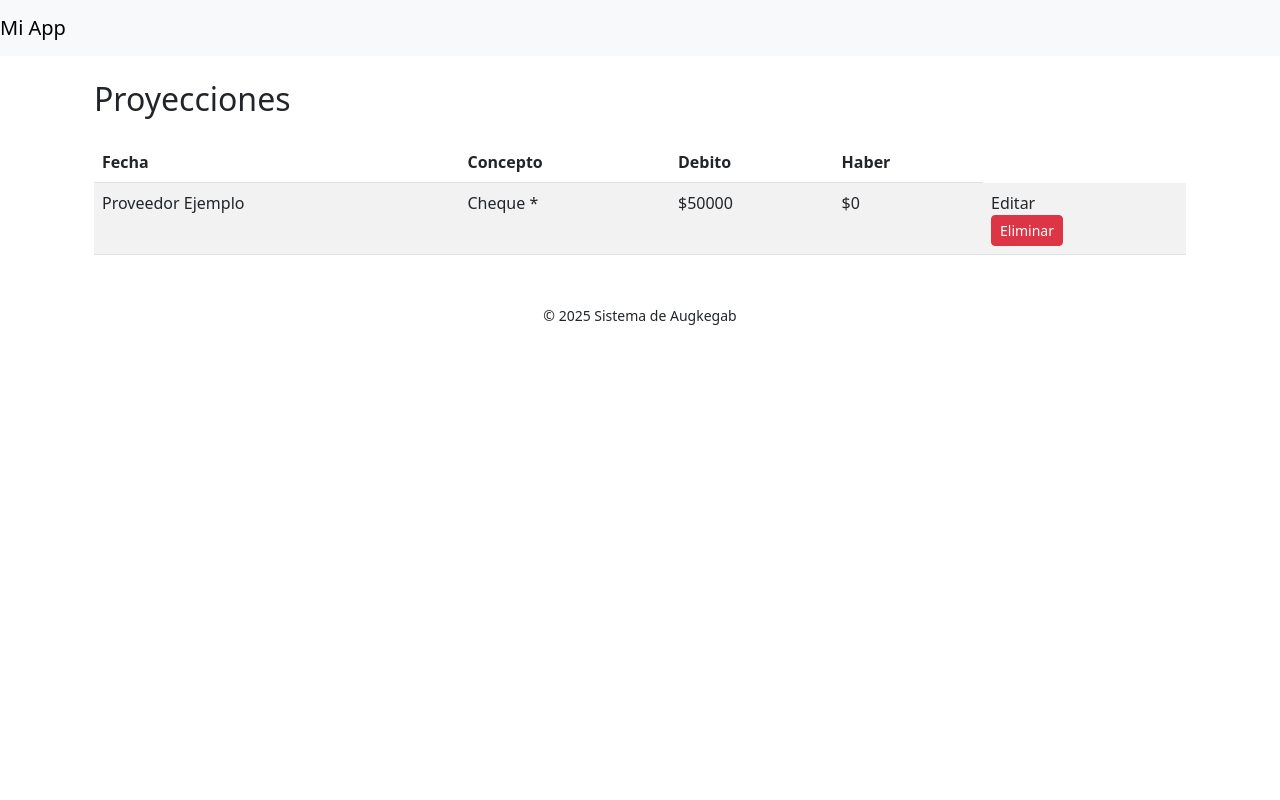
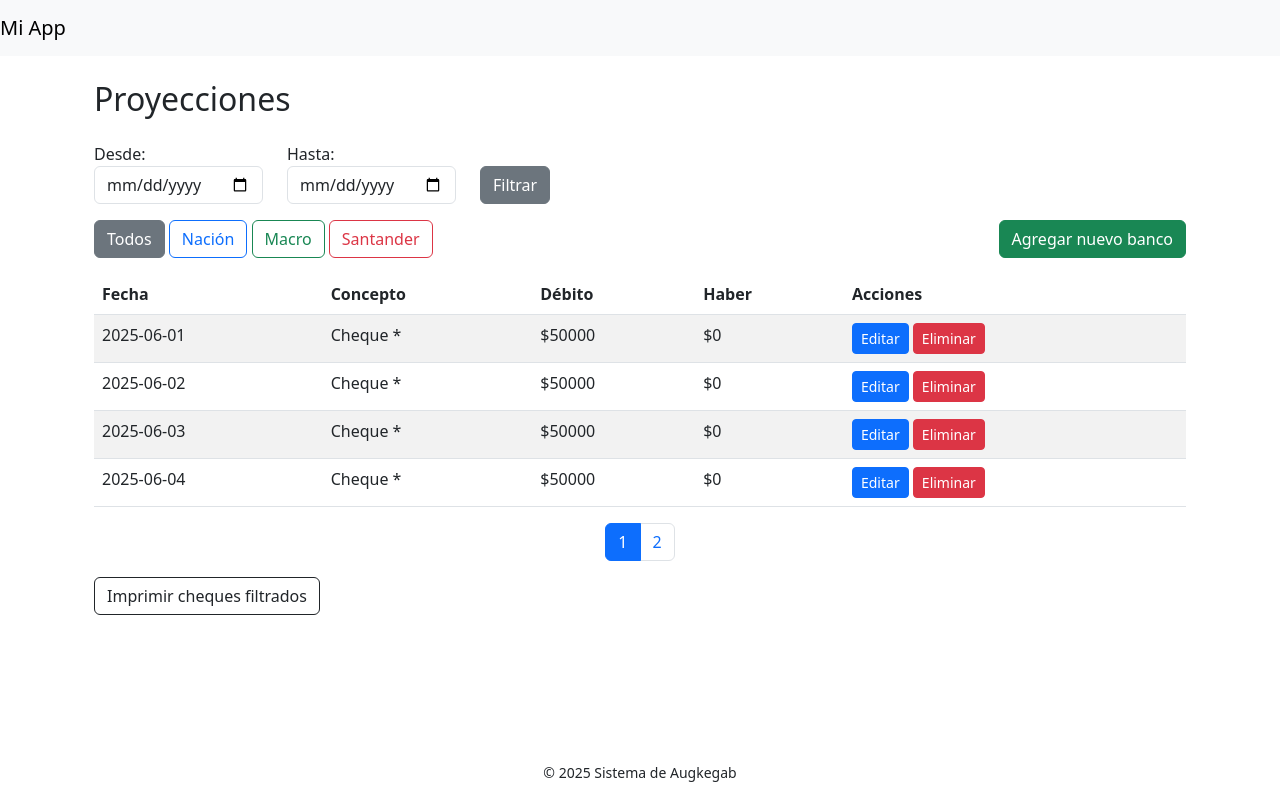
Before and after one commit to KrGabriel/Proyecto-muebleria, a Laravel app: page /proyecciones in a window 1280 px wide. Run offline with Laravel 12, Linux system fonts and the light colour scheme.

Commit message:
feature: all

```diff
--- a/composer.json
+++ b/composer.json
@@ -7,6 +7,7 @@
     "license": "MIT",
     "require": {
         "php": "^8.2",
+        "barryvdh/laravel-dompdf": "^3.1",
         "laravel/framework": "^12.0",
         "laravel/tinker": "^2.10.1"
     },
--- a/resources/views/layouts/app.blade.php
+++ b/resources/views/layouts/app.blade.php
@@ -5,6 +5,23 @@
     <!-- Bootstrap CSS y JS -->
     <link href="https://cdn.jsdelivr.net/npm/bootstrap@5.3.0/dist/css/bootstrap.min.css" rel="stylesheet">
     <script src="https://cdn.jsdelivr.net/npm/bootstrap@5.3.0/dist/js/bootstrap.bundle.min.js"></script>
+    <style>
+      html, body {
+        height: 100%;
+        margin: 0;
+      }
+      body {
+        display: flex;
+        flex-direction: column;
+        min-height: 100vh;
+      }
+      .container {
+        flex: 1 0 auto;
+      }
+      footer {
+        flex-shrink: 0;
+      }
+    </style>
     @stack('scripts')
 </head>
 <body>
--- a/resources/views/proyeccion_cuentas/index.blade.php
+++ b/resources/views/proyeccion_cuentas/index.blade.php
@@ -1,35 +1,86 @@
 @extends('layouts.app')
 
 @section('content')
+@php use Carbon\Carbon; @endphp
+
 <div class="container">
     <h2 class="mb-4">Proyecciones</h2>
 
-    @if (session('success'))
-        <div class="alert alert-success">
-            {{ session('success') }}
-        </div>
-    @endif
-
-
     @php
         $proyecciones = $proyecciones ?? [
-            (object)[
-                'codigo' => 1,
-                'fecha' => 'Proveedor Ejemplo',
-                'concepto' => 'Cheque *',
-                'debito' => '$50000',
-                'haber' => '$0',
-            ],
+            (object)[ 'codigo' => 1, 'fecha' => '2025-06-01', 'concepto' => 'Cheque *', 'debito' => '$50000', 'haber' => '$0', 'banco' => 'nación' ],
+            (object)[ 'codigo' => 2, 'fecha' => '2025-06-02', 'concepto' => 'Cheque *', 'debito' => '$50000', 'haber' => '$0', 'banco' => 'nación' ],
+            (object)[ 'codigo' => 3, 'fecha' => '2025-06-03', 'concepto' => 'Cheque *', 'debito' => '$50000', 'haber' => '$0', 'banco' => 'nación' ],
+            (object)[ 'codigo' => 4, 'fecha' => '2025-06-04', 'concepto' => 'Cheque *', 'debito' => '$50000', 'haber' => '$0', 'banco' => 'macro' ],
+            (object)[ 'codigo' => 5, 'fecha' => '2025-06-05', 'concepto' => 'Cheque *', 'debito' => '$50000', 'haber' => '$0', 'banco' => 'macro' ],
+            (object)[ 'codigo' => 6, 'fecha' => '2025-06-06', 'concepto' => 'Cheque *', 'debito' => '$50000', 'haber' => '$0', 'banco' => 'santander' ],
+            (object)[ 'codigo' => 7, 'fecha' => '2025-06-07', 'concepto' => 'Cheque *', 'debito' => '$50000', 'haber' => '$0', 'banco' => 'santander' ],
+            (object)[ 'codigo' => 8, 'fecha' => '2025-06-08', 'concepto' => 'Cheque *', 'debito' => '$50000', 'haber' => '$0', 'banco' => 'santander' ],
         ];
+
+        $bancoFiltro = request('banco');
+        $desde = request('desde');
+        $hasta = request('hasta');
+        $pagina = request('pagina', 1);
+        $porPagina = 4;
+
+        if ($bancoFiltro) {
+            $proyecciones = array_filter($proyecciones, fn($p) => $p->banco === $bancoFiltro);
+        }
+
+        if ($desde || $hasta) {
+            $proyecciones = array_filter($proyecciones, function ($p) use ($desde, $hasta) {
+                $fecha = Carbon::parse($p->fecha);
+                $valido = true;
+
+                if ($desde) {
+                    $valido = $valido && $fecha >= Carbon::parse($desde);
+                }
+
+                if ($hasta) {
+                    $valido = $valido && $fecha <= Carbon::parse($hasta);
+                }
+
+                return $valido;
+            });
+        }
+
+        $total = count($proyecciones);
+        $proyecciones = array_slice($proyecciones, ($pagina - 1) * $porPagina, $porPagina);
+        $totalPaginas = ceil($total / $porPagina);
     @endphp
 
+    <form method="GET" class="row mb-3">
+        <div class="col-auto">
+            <label for="desde">Desde:</label>
+            <input type="date" name="desde" value="{{ request('desde') }}" class="form-control">
+        </div>
+        <div class="col-auto">
+            <label for="hasta">Hasta:</label>
+            <input type="date" name="hasta" value="{{ request('hasta') }}" class="form-control">
+        </div>
+        <div class="col-auto d-flex align-items-end">
+            <button type="submit" class="btn btn-secondary">Filtrar</button>
+        </div>
+    </form>
+
+    <div class="mb-3">
+        <a href="{{ url()->current() }}" class="btn btn-outline-secondary {{ !$bancoFiltro ? 'active' : '' }}">Todos</a>
+        <a href="?banco=nación&desde={{ $desde }}&hasta={{ $hasta }}" class="btn btn-outline-primary {{ $bancoFiltro === 'nación' ? 'active' : '' }}">Nación</a>
+        <a href="?banco=macro&desde={{ $desde }}&hasta={{ $hasta }}" class="btn btn-outline-success {{ $bancoFiltro === 'macro' ? 'active' : '' }}">Macro</a>
+        <a href="?banco=santander&desde={{ $desde }}&hasta={{ $hasta }}" class="btn btn-outline-danger {{ $bancoFiltro === 'santander' ? 'active' : '' }}">Santander</a>
+        <a href="#" class="btn btn-success float-end">Agregar nuevo banco</a>
+    </div>
+
+    {{-- Tabla --}}
     <table class="table table-striped">
         <thead>
             <tr>
                 <th>Fecha</th>
                 <th>Concepto</th>
-                <th>Debito</th>
+                <th>Débito</th>
                 <th>Haber</th>
+                <th>Acciones</th>
             </tr>
         </thead>
         <tbody>
@@ -40,18 +91,39 @@
                     <td>{{ $proyeccion->debito }}</td>
                     <td>{{ $proyeccion->haber }}</td>
                     <td>
-                        <a>Editar</a>
-                        <form action="">
-                            <button class="btn btn-sm btn-danger" onclick="return confirm('¿Estás seguro de eliminar este proveedor?')">Eliminar</button>
+                        <a href="#" class="btn btn-sm btn-primary">Editar</a>
+                        <form action="#" method="POST" style="display:inline;">
+                            @csrf
+                            @method('DELETE')
+                            <button class="btn btn-sm btn-danger" onclick="return confirm('¿Eliminar este registro?')">Eliminar</button>
                         </form>
                     </td>
                 </tr>
             @empty
-                <tr>
-                    <td colspan="7" class="text-center">No hay proveedores cargados.</td>
-                </tr>
+                <tr><td colspan="5" class="text-center">No hay proyecciones cargadas.</td></tr>
             @endforelse
         </tbody>
     </table>
+
+    <nav>
+        <ul class="pagination justify-content-center">
+            @for ($i = 1; $i <= $totalPaginas; $i++)
+                <li class="page-item {{ $i == $pagina ? 'active' : '' }}">
+                    <a class="page-link" href="?banco={{ $bancoFiltro }}&desde={{ $desde }}&hasta={{ $hasta }}&pagina={{ $i }}">{{ $i }}</a>
+                </li>
+            @endfor
+        </ul>
+    </nav>
+
+    <form action="{{ url('/proyecciones/pdf') }}" method="GET" target="_blank" class="d-inline">
+        <input type="hidden" name="banco" value="{{ $bancoFiltro }}">
+        <input type="hidden" name="desde" value="{{ $desde }}">
+        <input type="hidden" name="hasta" value="{{ $hasta }}">
+
+        <button type="submit" class="btn btn-outline-dark">
+            Imprimir cheques filtrados
+        </button>
+    </form>
+
 </div>
 @endsection
--- a/resources/views/welcome.blade.php
+++ b/resources/views/welcome.blade.php
@@ -16,7 +16,7 @@
         </div>
 
         <footer class="text-center mt-5 mb-3">
-            <small>© 2025 Sistema de Augkegab</small>
+            <small>© 2025 Sistema de Augeka</small>
         </footer>
     </body>
 </html>
--- a/routes/web.php
+++ b/routes/web.php
@@ -1,6 +1,7 @@
 <?php
-
 use Illuminate\Support\Facades\Route;
+use Barryvdh\DomPDF\Facade\Pdf;
+use Illuminate\Support\Carbon;
 
 Route::get('/', function () {
     return view('welcome');
@@ -13,3 +14,37 @@ Route::get('/proyecciones', function () {
 Route::get('/proveedores', function () {
     return view('proveedores/index');
 });
+
+Route::get('/proyecciones/pdf', function () {
+    $banco = request('banco');
+    $desde = request('desde');
+    $hasta = request('hasta');
+
+    $proyecciones = [
+        (object)[ 'codigo' => 1, 'fecha' => '2025-06-01', 'concepto' => 'Cheque *', 'debito' => '$50000', 'haber' => '$0', 'banco' => 'nación' ],
+        (object)[ 'codigo' => 2, 'fecha' => '2025-06-02', 'concepto' => 'Cheque *', 'debito' => '$50000', 'haber' => '$0', 'banco' => 'macro' ],
+        (object)[ 'codigo' => 3, 'fecha' => '2025-06-03', 'concepto' => 'Cheque *', 'debito' => '$50000', 'haber' => '$0', 'banco' => 'santander' ],
+    ];
+
+    $proyecciones = array_filter($proyecciones, function ($p) use ($banco, $desde, $hasta) {
+        $ok = true;
+
+        if ($banco) {
+            $ok = $ok && $p->banco === $banco;
+        }
+
+        if ($desde) {
+            $ok = $ok && Carbon::parse($p->fecha) >= Carbon::parse($desde);
+        }
+
+        if ($hasta) {
+            $ok = $ok && Carbon::parse($p->fecha) <= Carbon::parse($hasta);
+        }
+
+        return $ok;
+    });
+
+    $pdf = Pdf::loadView('proyeccion_cuentas.pdf', compact('proyecciones'));
+
+    return $pdf->download('proyecciones_filtradas.pdf');
+});
```
Also changed, not shown: 2 other files.
